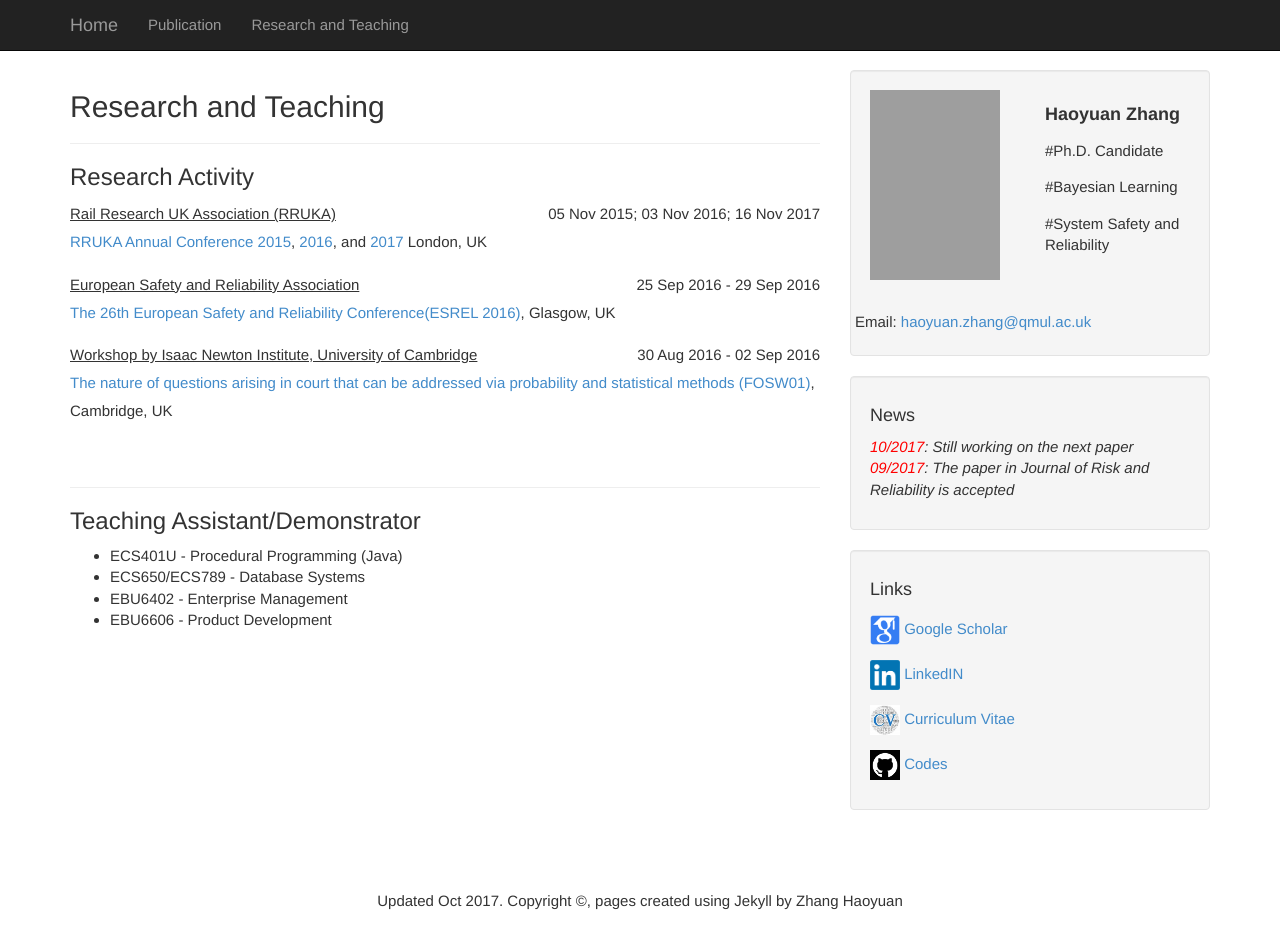
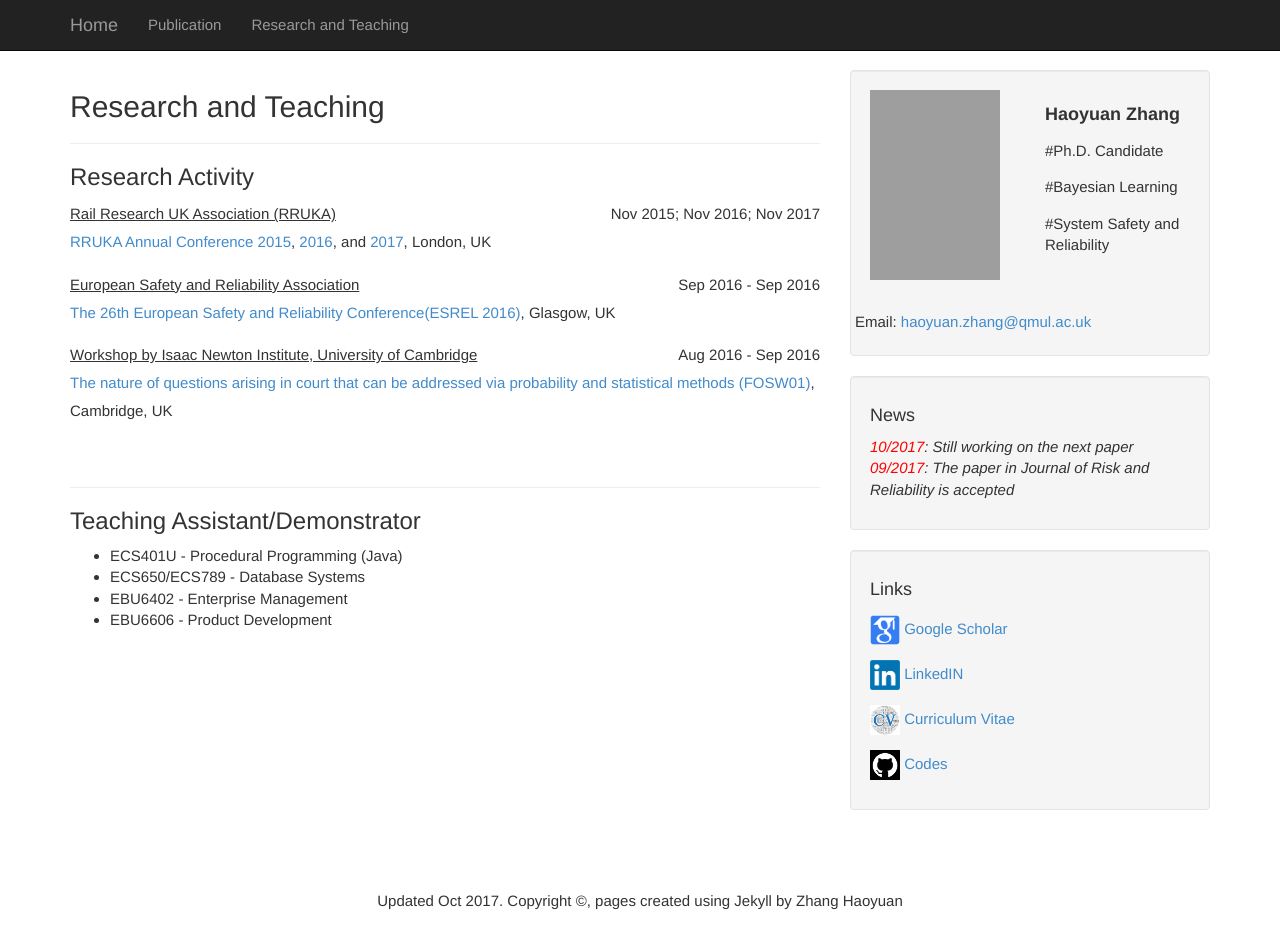
Before and after one commit to july0905/haoyuanzhang1990.github.io, a Jekyll site: the page built from randt.md, in a window 1280 px wide and 961 px high. Shown: the top 949 px of the window. Built offline with Jekyll 4.4.1, drawn with Linux system fonts in a browser that asks for light colours; grey boxes are pictures that could not be loaded.

Commit message:
Update randt.md

```diff
--- a/randt.md
+++ b/randt.md
@@ -7,19 +7,19 @@
 <h3>Research Activity</h3>
 
 <p style="text-align:left;">
-  <u>Rail Research UK Association (RRUKA)</u><span style="float:right;">05 Nov 2015;  03 Nov 2016; 16 Nov 2017</span>
-<br><a href="http://www.rruka.org.uk/events/rruka-annual-conference-2015/">RRUKA Annual Conference 2015</a>, <a href="http://www.rruka.org.uk/events/rruka-annual-conference-2016/">2016</a>, and <a href="http://www.rruka.org.uk/events/rruka-annual-conference-2017/">2017</a> London, UK
+  <u>Rail Research UK Association (RRUKA)</u><span style="float:right;">Nov 2015; Nov 2016; Nov 2017</span>
+<br><a href="http://www.rruka.org.uk/events/rruka-annual-conference-2015/">RRUKA Annual Conference 2015</a>, <a href="http://www.rruka.org.uk/events/rruka-annual-conference-2016/">2016</a>, and <a href="http://www.rruka.org.uk/events/rruka-annual-conference-2017/">2017</a>, London, UK
 </p>
 
 
 <p style="text-align:left;">
-  <u>European Safety and Reliability Association</u><span style="float:right;">25 Sep 2016 - 29 Sep 2016</span>
+  <u>European Safety and Reliability Association</u><span style="float:right;">Sep 2016 - Sep 2016</span>
 <br><a href="http://esrel2016.org">The 26th European Safety and Reliability Conference(ESREL 2016)</a>, Glasgow, UK
 </p>
 
 
 <p style="text-align:left;">
-  <u>Workshop by Isaac Newton Institute, University of Cambridge</u><span style="float:right;">30 Aug 2016 - 02 Sep 2016</span>
+  <u>Workshop by Isaac Newton Institute, University of Cambridge</u><span style="float:right;">Aug 2016 - Sep 2016</span>
 <br><a href="https://www.newton.ac.uk/event/fosw01">The nature of questions arising in court that can be addressed via probability and statistical methods (FOSW01)</a>, Cambridge, UK
 </p>
 <br>
```
